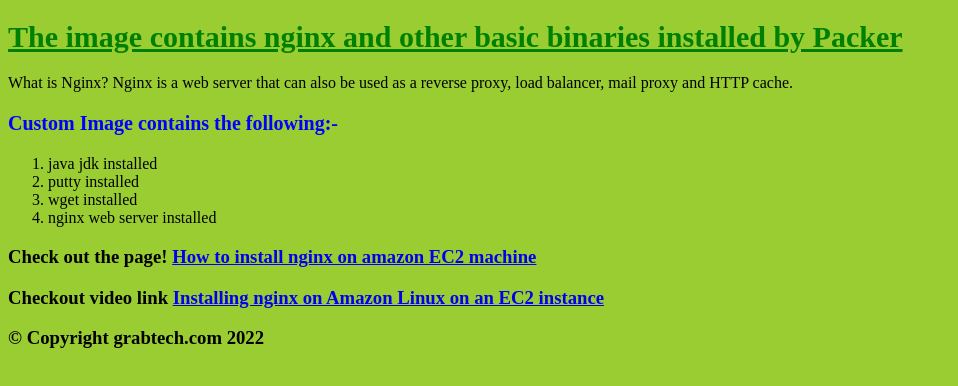
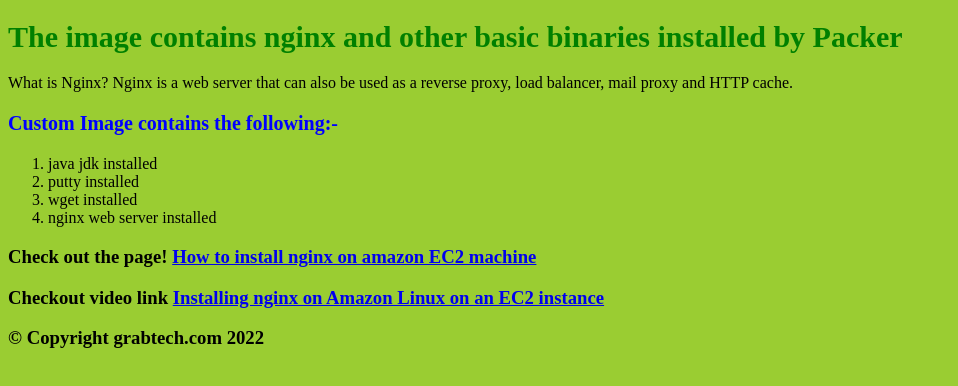
Before and after one commit to thangacodes/packer_tutorial, a plain HTML site: page Packer/project-III/index.html in a window 1280 px wide. Shown: the whole page, without its empty margins (0-958 px from the left). Drawn offline with Linux system fonts and the light colour scheme.

Commit message:
underline removed

```diff
--- a/Packer/project-III/index.html
+++ b/Packer/project-III/index.html
@@ -7,7 +7,7 @@
   <title>Hashicorp Packer build demo</title>
   </head>
 <body style="background-color:yellowgreen;">
-   <h1 style="color: green; font-size: 30px;" align="left"><u> The image contains nginx and other basic binaries installed by Packer </u></h2>
+   <h1 style="color: green; font-size: 30px;" align="left"> The image contains nginx and other basic binaries installed by Packer </h2>
    <p>What is Nginx? Nginx is a web server that can also be used as a reverse proxy, load balancer, mail proxy and HTTP cache.</p>
    <h3 style="color: blue; font-size: 20px;" align="left">Custom Image contains the following:-</h3>
    <ol>
```
